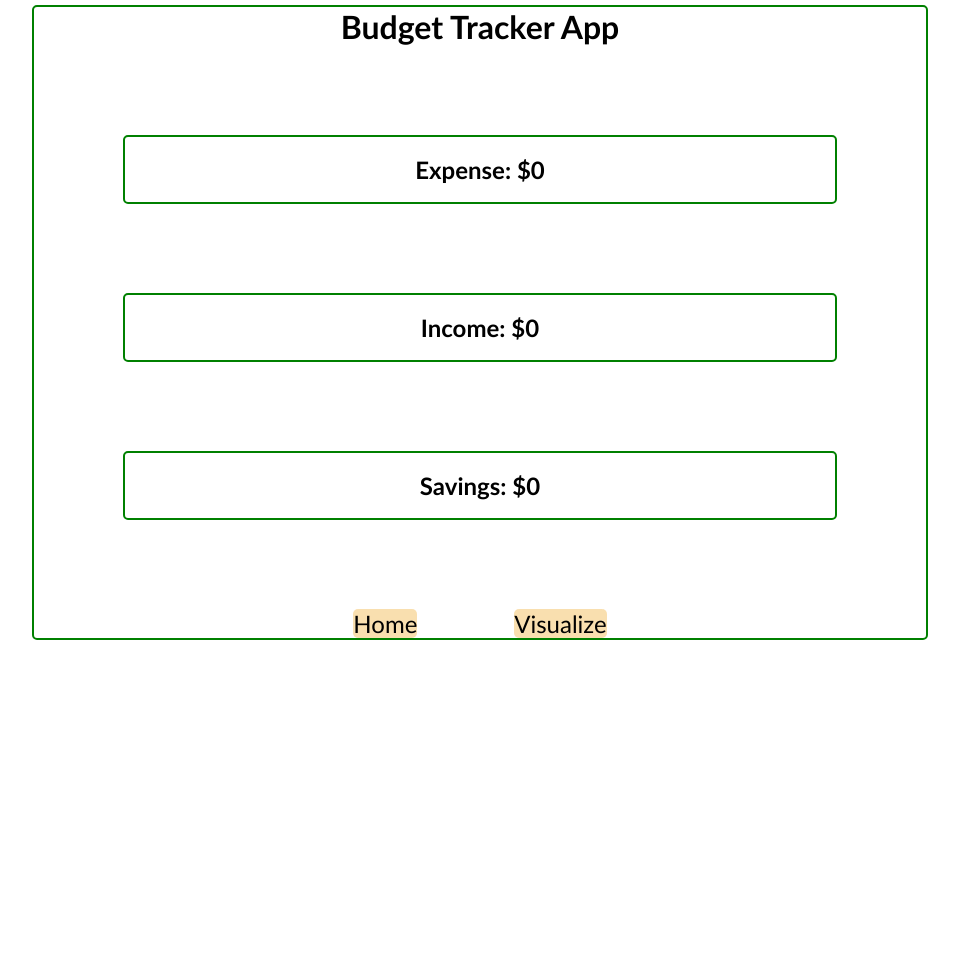
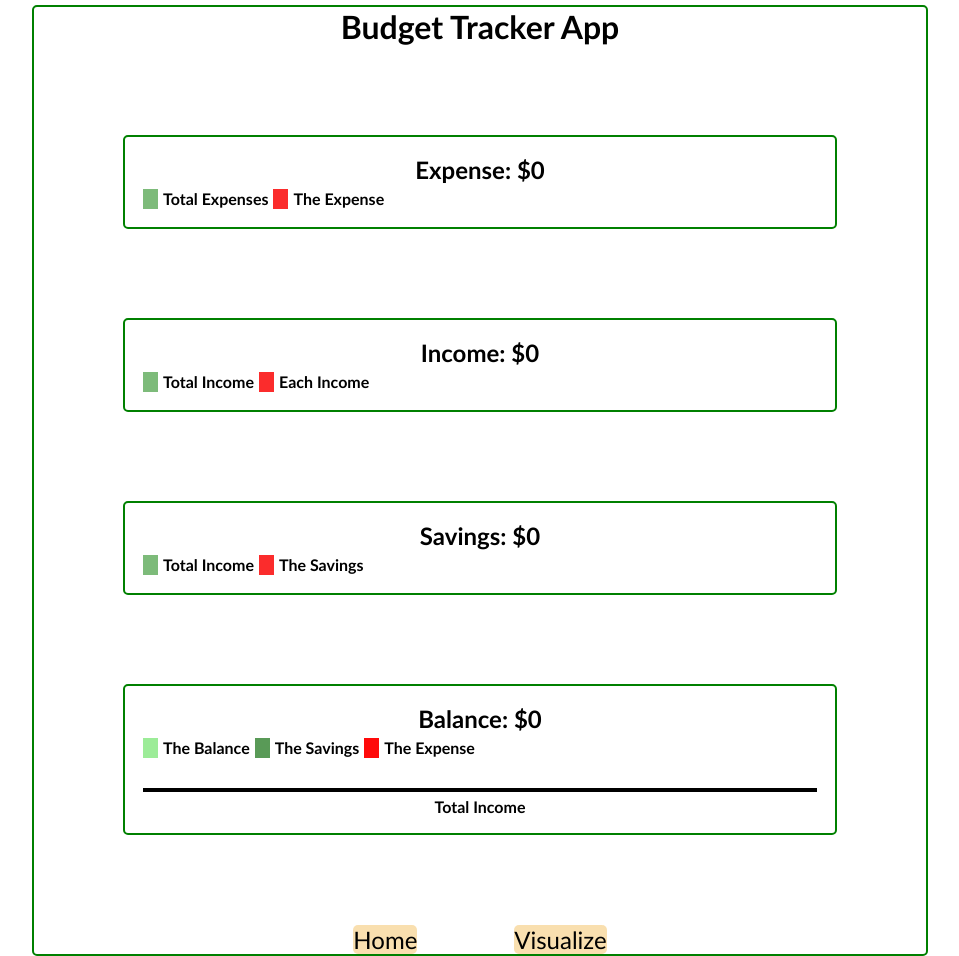
Before and after one commit to cj-flute/alx_capstone_project, a Flask app: page /visual in a window 1280 px wide. Shown: the whole page, without its empty margins (160-1119 px from the left). Before the commit the page ends 640 px from the top, so only its background shows below. Run offline with Flask 3, Linux system fonts and the light colour scheme.

Commit message:
Budget Tracker web app

```diff
--- a/Budget Tracker App/static/css/visualStyle.css
+++ b/Budget Tracker App/static/css/visualStyle.css
@@ -1,8 +1,8 @@
-.expenses, .incomes, .savings, .categories{
+.expenses, .incomes, .savings, .categories, .cat{
     /* border: 1px solid black; */
     width: 90%;
     font-size: large;
-    margin-left: 5%;
+    /* margin-left: 5%; */
     margin-top: 5px;
 }
 section {
@@ -14,3 +14,66 @@ section {
     flex-direction: column;
     justify-content: space-evenly;
 }
+.box {
+    /* border: 1px solid black; */
+    width: 90%;
+    display: flex;
+
+}
+.box1,.box2,.fbox {
+    height: 20px;
+    width: 15px;
+}
+.box1{
+    background-color: rgba(69, 158, 64, 0.696);
+}
+.box2{
+    background-color: rgba(251, 18, 18, 0.887);
+}
+.cat {
+    display: flex;
+    /* border: 1px solid black; */
+}
+
+.bold-div {
+    /* border: 1px solid black; */
+    width: 40%;
+    display: flex;
+}
+
+.long-rectangle {
+    /* border: 1px solid red; */
+    width: 80%;
+    height: 20px;
+    background-color: rgba(69, 158, 64, 0.696);
+}
+.shorter-rectangle {
+    /* border: 1px solid blue; */
+    width: 50%;
+    height: inherit;
+    background-color: rgba(251, 18, 18, 0.887);
+}
+
+#in {
+    height: 20px;
+    width: 100%;
+    /* background-color: aqua; */
+    display: flex;
+    gap: 0;
+}
+#in div{
+    height: inherit;
+}
+
+#bal, .fbox1 {
+    background-color: rgba(113, 228, 107, 0.696);
+}
+#sav, .fbox2 {
+    background-color: rgba(17, 110, 13, 0.696);
+}
+#ex, .fbox3 {
+    background-color: rgb(255, 10, 10);
+}
+#totalIn {
+    border: 2px solid black;
+}
--- a/Budget Tracker App/static/js/app.js
+++ b/Budget Tracker App/static/js/app.js
@@ -60,7 +60,6 @@ exAddBtn?.addEventListener('click', () => {
     // Add or Edit condition for expense
     if (currentbtn === "Edit") {
         // edit
-        console.log("in");
         expense[currentIndex] = exData;
         exAddBtn.innerHTML = "ok";
         currentIndex = -1;
@@ -125,9 +124,12 @@ const createExpenseCard = (expenseData, index) => {
     const btnEdit = document.createElement("button");
     btnEdit.setAttribute("id", "btn-edit");
     btnEdit.textContent = "Edit";
-
     // Edit functionality in the card creation for expense
     btnEdit.addEventListener('click', () => {
+        if (totalIncome < parseInt(budgetAmt.value)) {
+            document.querySelector("#expense-warning").style.display = "block";
+            return;
+        }
         setData(budgetName,
             budgetAmt,
             expense[index],
--- a/Budget Tracker App/static/js/visual.js
+++ b/Budget Tracker App/static/js/visual.js
@@ -1,15 +1,18 @@
 // Visualisation Creation of elements
-const createCategoryVisualList = (category) => {
+const createCategoryVisualList = (category, money) => {
     const categoryDiv = document.createElement("div");
     categoryDiv.setAttribute("class", "categories");
-    // categoryDiv.setAttribute("id", "category-div");
 
     const theCategories = document.createElement("div");
-    theCategories.setAttribute("class", "categories");
-    // theCategories.setAttribute("id", "the-categories");
+    theCategories.setAttribute("class", "cat");
+
+    const bdiv = document.createElement("div");
+    bdiv.setAttribute("class", "bold-div");
+    theCategories.appendChild(bdiv);
 
     const theCategory = document.createElement("b");
     theCategory.setAttribute("class", "the-category");
+    bdiv.appendChild(theCategory)
 
     const categorySpan = document.createElement("span");
     categorySpan.setAttribute("id", "category");
@@ -23,10 +26,21 @@ const createCategoryVisualList = (category) => {
     theCategoryAmt.setAttribute("id", "the-category-amt");
     theCategoryAmt.innerText = category.category_amount;
 
+    const outerBar = document.createElement("div")
+    outerBar.setAttribute("class", "long-rectangle");
+    outerBar.style.width = `100%`;
+    console.log(money);
+
+    const innerBar = document.createElement("div");
+    innerBar.setAttribute("class", "shorter-rectangle");
+    innerBar.style.width = `${(category.category_amount / money) * 100}%`;
+    outerBar.appendChild(innerBar);
+    theCategories.appendChild(outerBar);
+
+
     theCategory.appendChild(categorySpan);
     theCategory.appendChild(categoryColonDollar);
     theCategory.appendChild(theCategoryAmt);
-    theCategories.appendChild(theCategory);
     categoryDiv.appendChild(theCategories);
 
     return categoryDiv;
@@ -40,9 +54,6 @@ const renderVisualCreateList = (div, createFunc) => {
     div.appendChild(item);
 }
 
-
-document.addEventListener('DOMContentLoaded', () => {
-});
 // Expense
 let expense = [];
 const storedExpense = localStorage.getItem('expense');
@@ -55,10 +66,17 @@ if (storedExpense) {
     }
 }
 let tExpense = 0;
+let tExMoney = 0;
+for (let k = 1; k <= expense.length; k++){
+    tExMoney += expense[k-1].category_amount;
+    if (k === expense.length) {
         for (let i = 0; i < expense.length; i++){
             tExpense = tExpense + expense[i].category_amount;
             console.log(`Expense ${i + 1}:${expense[i].category_name} = ${expense[i].category_amount}`);
-    renderVisualCreateList(sectionExpense, createCategoryVisualList(expense[i]));
+            renderVisualCreateList(sectionExpense, createCategoryVisualList(expense[i],tExMoney));
+        }
+
+    }
 }
 
 const totalExpenditure = document.querySelector("#total-expenditure");
@@ -76,10 +94,16 @@ if (storedIncome) {
     }
 }
 let tIncome = 0;
+let tInMoney = 0;
+for (let k = 1; k <= income.length; k++){
+    tInMoney += income[k - 1].category_amount;
+    if (k === income.length) {
         for (let i = 0; i < income.length; i++){
             tIncome = tIncome + income[i].category_amount;
             console.log(`Income ${i + 1}:${income[i].category_name} = ${income[i].category_amount}`);
-    renderVisualCreateList(sectionIncome, createCategoryVisualList(income[i]));
+            renderVisualCreateList(sectionIncome, createCategoryVisualList(income[i], tInMoney));
+        }
+    }
 }
 document.querySelector("#total-incomes").innerHTML = tIncome;
 
@@ -95,14 +119,23 @@ if (storedSavings) {
     }
 }
 let tSavings = 0;
-for (let i = 0; i < income.length; i++) {
+for (let i = 0; i < savings.length; i++) {
     if (savings[i] && savings[i].category_amount !== undefined) {
         tSavings += savings[i].category_amount;
         console.log(`Savings ${i + 1}: ${savings[i].category_name} = ${savings[i].category_amount}`);
-        renderVisualCreateList(sectionSavings, createCategoryVisualList(savings[i]));
-
-        // tSavings = tSavings + savings[i].category_amount;
-        // console.log(`Savings ${i + 1}:${savings[i].category_name} = ${savings[i].category_amount}`);
+        renderVisualCreateList(sectionSavings, createCategoryVisualList(savings[i], tInMoney));
+    }
 }
 document.querySelector("#total-savings").innerText = tSavings;
-}
+
+// Balance
+let balance = tIncome - tExpense - tSavings;
+document.querySelector("#total-balance").innerHTML = balance;
+const tinc = document.querySelector("#in");
+const tbal = document.querySelector("#bal");
+const tsav = document.querySelector("#sav");
+const tex = document.querySelector("#ex");
+
+tbal.style.width = `${(balance / tIncome) * 100}%`;
+tsav.style.width = `${(tSavings / tIncome) * 100}%`;
+tex.style.width = `${(tExpense / tIncome) * 100}%`;
--- a/Budget Tracker App/templates/index.html
+++ b/Budget Tracker App/templates/index.html
@@ -104,7 +104,6 @@
                 <ol class="links">
                     <a href="http://127.0.0.1:5000/home" id="home">Home</a>
                     <a href="http://127.0.0.1:5000/visual" id="visual">Visualize</a>
-                    <!-- <a href="">Settings</a> -->
                 </ol>
             </nav>
         </div>
--- a/Budget Tracker App/templates/visual.html
+++ b/Budget Tracker App/templates/visual.html
@@ -9,24 +9,57 @@
     <div class="total-expenditure-div">
         <h1>Expense: $<span id="total-expenditure">0</span></h1>
     </div>
+    <!-- <div class="long-rectangle">
+        <div class="shorter-rectangle"></div>
+    </div> -->
+    <div class="box">
+        <div class="box1"></div>
+        <b>Total Expenses</b>
+        <div class="box2"></div>
+        <b>The Expense</b>
+    </div>
 </section>
 <section id="section-income">
     <div class="total-income-div">
         <h1>Income: $<span id="total-incomes">0</span></h1>
+    </div>
+    <div class="box">
+        <div class="box1"></div>
+        <b>Total Income</b>
+        <div class="box2"></div>
+        <b>Each Income</b>
     </div>
 </section>
 <section id="section-savings">
     <div class="total-saving-div">
         <h1>Savings: $<span id="total-savings">0</span></h1>
     </div>
-        <!-- <div class="savings">
-            <div class="savings">
-                <b id="the-saving">[Saving]</b><b>: $</b><b id="the-saving-amt">[Amt]</b>
+    <div class="box">
+        <div class="box1"></div>
+        <b>Total Income</b>
+        <div class="box2"></div>
+        <b>The Savings</b>
     </div>
-            <div class="savings">
-                <b id="the-saving">[Saving]</b><b>: $</b><b id="the-saving-amt">[Amt]</b>
+</section>
+<section id="section-balance">
+    <div class="total-balance-div">
+        <h1>Balance: $<span id="total-balance">0</span></h1>
     </div>
-        </div> -->
+    <div class="box">
+        <div class="fbox fbox1"></div>
+        <b>The Balance</b>
+        <div class="fbox fbox2"></div>
+        <b>The Savings</b>
+        <div class="fbox fbox3"></div>
+        <b>The Expense</b>
+    </div>
+    <div id="in">
+        <div id="bal"></div>
+        <div id="sav"></div>
+        <div id="ex"></div>
+    </div>
+    <div id="totalIn"></div>
+    <b>Total Income</b>
 </section>
 
 {% endblock %}
```
Lines whose indentation alone changed are shown as unchanged.
